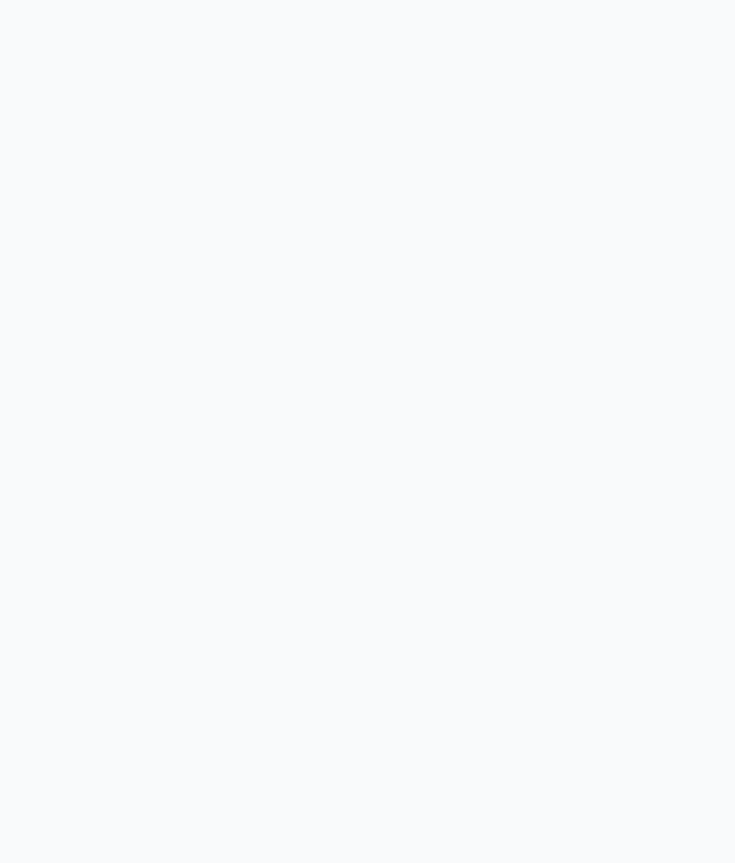
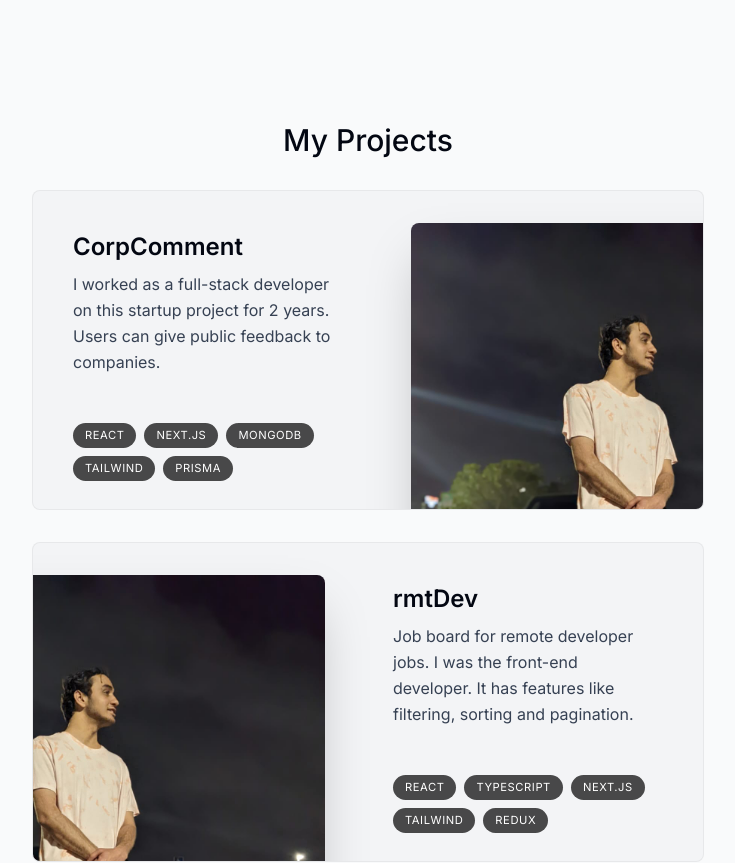
Before and after one commit to saketdixit/portfolio, a Next.js app: page / in a window 1280 px wide. Shown: the part 1400-2263 px from the top of the page, without its empty margins (272-1007 px from the left). Before the commit the page ends 1522 px from the top, so only its background shows below. Built offline with nearby package versions, Linux system fonts and the light colour scheme.

Commit message:
created projects tab and components. made the scroll smooth in layout. currently projects have my photos on them lol. also the sections can now be clicked in the navbar

```diff
--- a/app/layout.tsx
+++ b/app/layout.tsx
@@ -30,7 +30,7 @@
   children: React.ReactNode;
 }>) {
   return (
-    <html lang="en">
+    <html lang="en" className="!scroll-smooth">
       <body
         className={`${inter.className}
         bg-gray-50
@@ -43,6 +43,7 @@
         <div className="bg-[#dbd7fb] absolute top-[-1rem] -z-10 left-[-35rem] h-[31.25rem] w-[50rem] rounded-full blur-[10rem]
         sm:w-[68.75rem] md:left-[-33rem] lg:left-[-28rem] xl:left-[-15rem] 2xl:left-[-5rem]">
         </div>
+        {/* <div className="bg-blue-600 absolute top-[6rem] -z-1 right-[11rem] h-[5.25rem] w-[60.25rem] -rotate-45" ></div> */}
         <Header />
         {children}
       </body>
--- a/app/page.tsx
+++ b/app/page.tsx
@@ -1,5 +1,6 @@
 import About from "@/components/about";
 import Intro from "@/components/intro";
+import Projects from "@/components/projects";
 import SectionDivider from "@/components/section-divider";
 
 
@@ -9,7 +10,7 @@
         <Intro/>
         <SectionDivider />
         <About />
-
+        <Projects />
       </main>
 
   );
--- a/components/about.tsx
+++ b/components/about.tsx
@@ -7,7 +7,9 @@
 
 export default function About() {
     return (
-        <motion.section className="mb-28 max-w-[45rem] text-center leading-8 sm:mb-40"
+        <motion.section
+        id="about"
+        className="mb-28 max-w-[45rem] text-center leading-8 sm:mb-40 scroll-mt-28"
         initial = {{ opacity: 0, y: 100 }}
         animate={{ opacity: 1, y: 0 }}
         transition={{
--- a/components/intro.tsx
+++ b/components/intro.tsx
@@ -14,7 +14,8 @@
 
 export default function Intro() {
     return (
-        <section className='mb-28 max-w-[50rem] text-center sm:mb-0'>
+        <section id="home"
+        className='mb-28 max-w-[50rem] text-center sm:mb-0 scroll-mt-100'>
             <div className='flex items-center justify-center'>
                 <div className='relative'>
                     <motion.div
--- /dev/null
+++ b/components/project.tsx
@@ -0,0 +1,71 @@
+"use client";
+
+import { useRef } from "react";
+import { projectsData } from "@/lib/data";
+import Image from "next/image";
+import { motion, useScroll, useTransform } from "framer-motion";
+
+type ProjectProps = (typeof projectsData)[number];
+
+export default function Project({
+  title,
+  description,
+  tags,
+  imageUrl,
+}: ProjectProps) {
+  const ref = useRef<HTMLDivElement>(null);
+  const { scrollYProgress } = useScroll({
+    target: ref,
+    offset: ["0 1", "1.33 1"],
+  });
+  const scaleProgess = useTransform(scrollYProgress, [0, 1], [0.8, 1]);
+  const opacityProgess = useTransform(scrollYProgress, [0, 1], [0.6, 1]);
+
+  return (
+    <motion.div
+      ref={ref}
+      style={{
+        scale: scaleProgess,
+        opacity: opacityProgess,
+      }}
+      className="group mb-3 sm:mb-8 last:mb-0"
+    >
+      <section className="bg-gray-100 max-w-[42rem] border border-black/5 rounded-lg overflow-hidden sm:pr-8 relative sm:h-[20rem] hover:bg-gray-200 transition sm:group-even:pl-8 dark:text-white dark:bg-white/10 dark:hover:bg-white/20">
+        <div className="pt-4 pb-7 px-5 sm:pl-10 sm:pr-2 sm:pt-10 sm:max-w-[50%] flex flex-col h-full sm:group-even:ml-[18rem]">
+          <h3 className="text-2xl font-semibold">{title}</h3>
+          <p className="mt-2 leading-relaxed text-gray-700 ">
+            {description}
+          </p>
+          <ul className="flex flex-wrap mt-4 gap-2 sm:mt-auto">
+            {tags.map((tag, index) => (
+              <li
+                className="bg-black/[0.7] px-3 py-1 text-[0.7rem] uppercase tracking-wider text-white rounded-full "
+                key={index}
+              >
+                {tag}
+              </li>
+            ))}
+          </ul>
+        </div>
+
+        <Image
+          src={imageUrl}
+          alt="Project I worked on"
+          quality={95}
+          className="absolute hidden sm:block top-8 -right-40 w-[28.25rem] rounded-t-lg shadow-2xl
+        transition
+        group-hover:scale-[1.04]
+        group-hover:-translate-x-3
+        group-hover:translate-y-3
+        group-hover:-rotate-2
+
+        group-even:group-hover:translate-x-3
+        group-even:group-hover:translate-y-3
+        group-even:group-hover:rotate-2
+
+        group-even:right-[initial] group-even:-left-40"
+        />
+      </section>
+    </motion.div>
+  );
+}
--- /dev/null
+++ b/components/projects.tsx
@@ -0,0 +1,22 @@
+
+import React from 'react'
+import SectionHeading from './section-heading'
+import { projectsData } from '@/lib/data';
+import Project from './project';
+
+
+
+export default function Projects() {
+    return (
+        <section className = "scroll-mt-28" id="projects">
+            <SectionHeading>My projects</SectionHeading>
+            <div>
+                {projectsData.map((project, index) => (
+                <React.Fragment key={index}>
+                <Project {...project} />
+                </React.Fragment>
+            ))}
+            </div>
+        </section>
+    )
+}
--- a/components/section-heading.tsx
+++ b/components/section-heading.tsx
@@ -4,10 +4,9 @@
     children: React.ReactNode
 }
 
-export default function SectionHeading(
-    {children}: SectionHeadingProps) {
+export default function SectionHeading({children}: SectionHeadingProps) {
     return (
-        <h2 className="text-3xl font-medium capitalize mb-8">
+        <h2 className="text-3xl font-medium capitalize mb-8 text-center">
             {children}
         </h2>
     )
--- a/lib/data.ts
+++ b/lib/data.ts
@@ -2,9 +2,10 @@
 import { CgWorkAlt } from "react-icons/cg";
 import { FaReact } from "react-icons/fa";
 import { LuGraduationCap } from "react-icons/lu";
-// import corpcommentImg from "@/public/corpcomment.png";
-// import rmtdevImg from "@/public/rmtdev.png";
-// import wordanalyticsImg from "@/public/wordanalytics.png";
+
+import corpcommentImg from "@/public/profilephoto.jpg"; //Change these to match projects
+import rmtdevImg from "@/public/profilephoto.jpg";
+import wordanalyticsImg from "@/public/profilephoto.jpg";
 
 export const links = [
   {
@@ -73,21 +74,21 @@
     description:
       "I worked as a full-stack developer on this startup project for 2 years. Users can give public feedback to companies.",
     tags: ["React", "Next.js", "MongoDB", "Tailwind", "Prisma"],
-    // imageUrl: corpcommentImg,
+    imageUrl: corpcommentImg,
   },
   {
     title: "rmtDev",
     description:
       "Job board for remote developer jobs. I was the front-end developer. It has features like filtering, sorting and pagination.",
     tags: ["React", "TypeScript", "Next.js", "Tailwind", "Redux"],
-    // imageUrl: rmtdevImg,
+    imageUrl: rmtdevImg,
   },
   {
     title: "Word Analytics",
     description:
       "A public web app for quick analytics on text. It shows word count, character count and social media post limits.",
     tags: ["React", "Next.js", "SQL", "Tailwind", "Framer"],
-    // imageUrl: wordanalyticsImg,
+    imageUrl: wordanalyticsImg,
   },
 ] as const;
 
```
